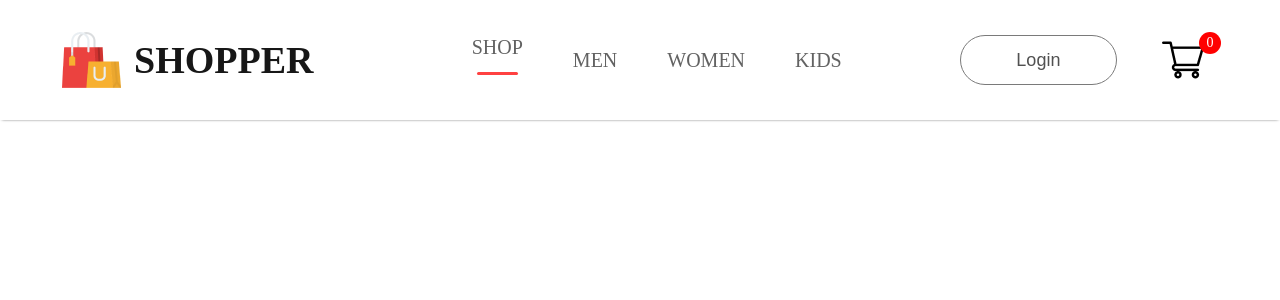
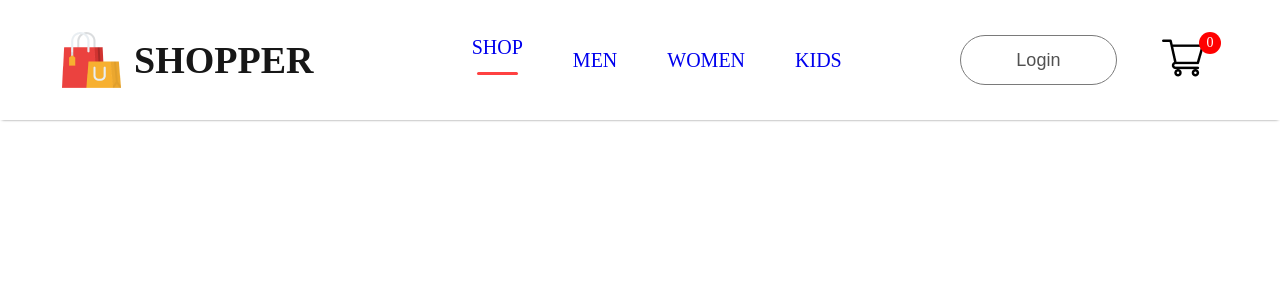
Before and after one commit to omitoful/ECom_MERN, a React (Create React App) app: page / in a window 1280 px wide. Shown: the top 300 px of the page. Built offline with nearby package versions, Linux system fonts and the light colour scheme.

Commit message:
add link to buttons

```diff
--- a/src/Components/Navbar/Navbar.jsx
+++ b/src/Components/Navbar/Navbar.jsx
@@ -2,6 +2,7 @@
 import './Navbar.css'
 import logo from '../Assets/logo.png'
 import cart_icon from '../Assets/cart_icon.png'
+import { Link } from 'react-router-dom'
 
 const Navbar = () => {
 
@@ -14,14 +15,22 @@
             <p>SHOPPER</p>
         </div>
         <ul className="nav-menu">
-            <li onClick={() => setMenu("shop")}>SHOP {menu === "shop" ? <hr/> : <></>}</li>
-            <li onClick={() => setMenu("men")}>MEN {menu === "men" ? <hr/> : <></>}</li>
-            <li onClick={() => setMenu("women")}>WOMEN {menu === "women" ? <hr/> : <></>}</li>
-            <li onClick={() => setMenu("kids")}>KIDS {menu === "kids" ? <hr/> : <></>}</li>
+            <li onClick={() => setMenu("shop")}>
+                <Link style={{ textDecoration: "none" }} to="/">SHOP</Link> {menu === "shop" ? <hr/> : <></>}
+            </li>
+            <li onClick={() => setMenu("men")}>
+                <Link style={{ textDecoration: "none" }} to="/men">MEN</Link> {menu === "men" ? <hr/> : <></>}
+            </li>
+            <li onClick={() => setMenu("women")}>
+                <Link style={{ textDecoration: "none" }} to="/women">WOMEN</Link> {menu === "women" ? <hr/> : <></>}
+            </li>
+            <li onClick={() => setMenu("kids")}>
+                <Link style={{ textDecoration: "none" }} to="/kids">KIDS</Link> {menu === "kids" ? <hr/> : <></>}
+            </li>
         </ul>
         <div className="nav-login-cart">
-            <button>Login</button>
-            <img src={cart_icon} alt="" />
+            <Link to="/login"><button>Login</button></Link>
+            <Link to="/cart"><img src={cart_icon} alt="" /></Link>
             <div className="nav-cart-count">0</div>
         </div>
     </div>
```
